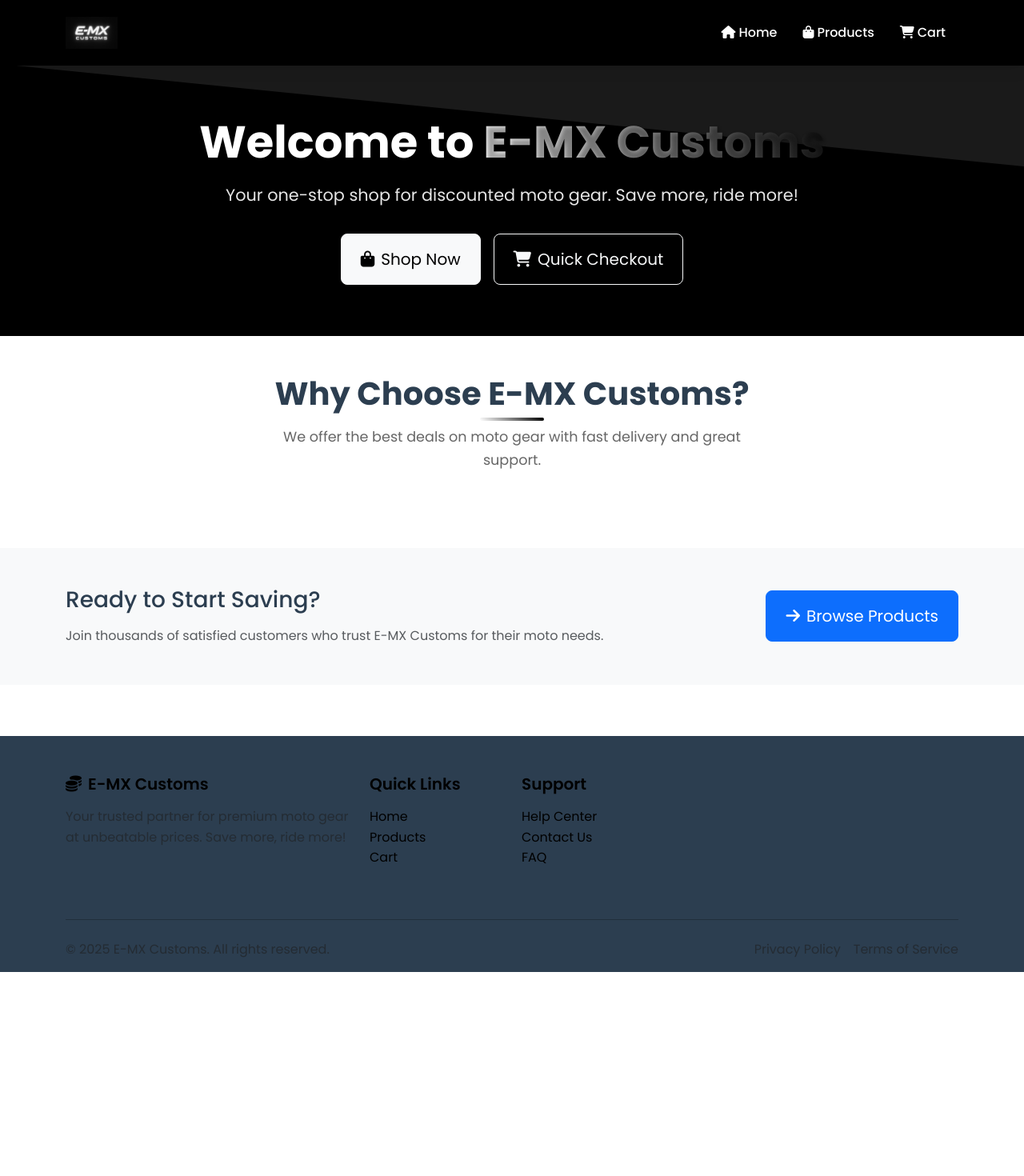
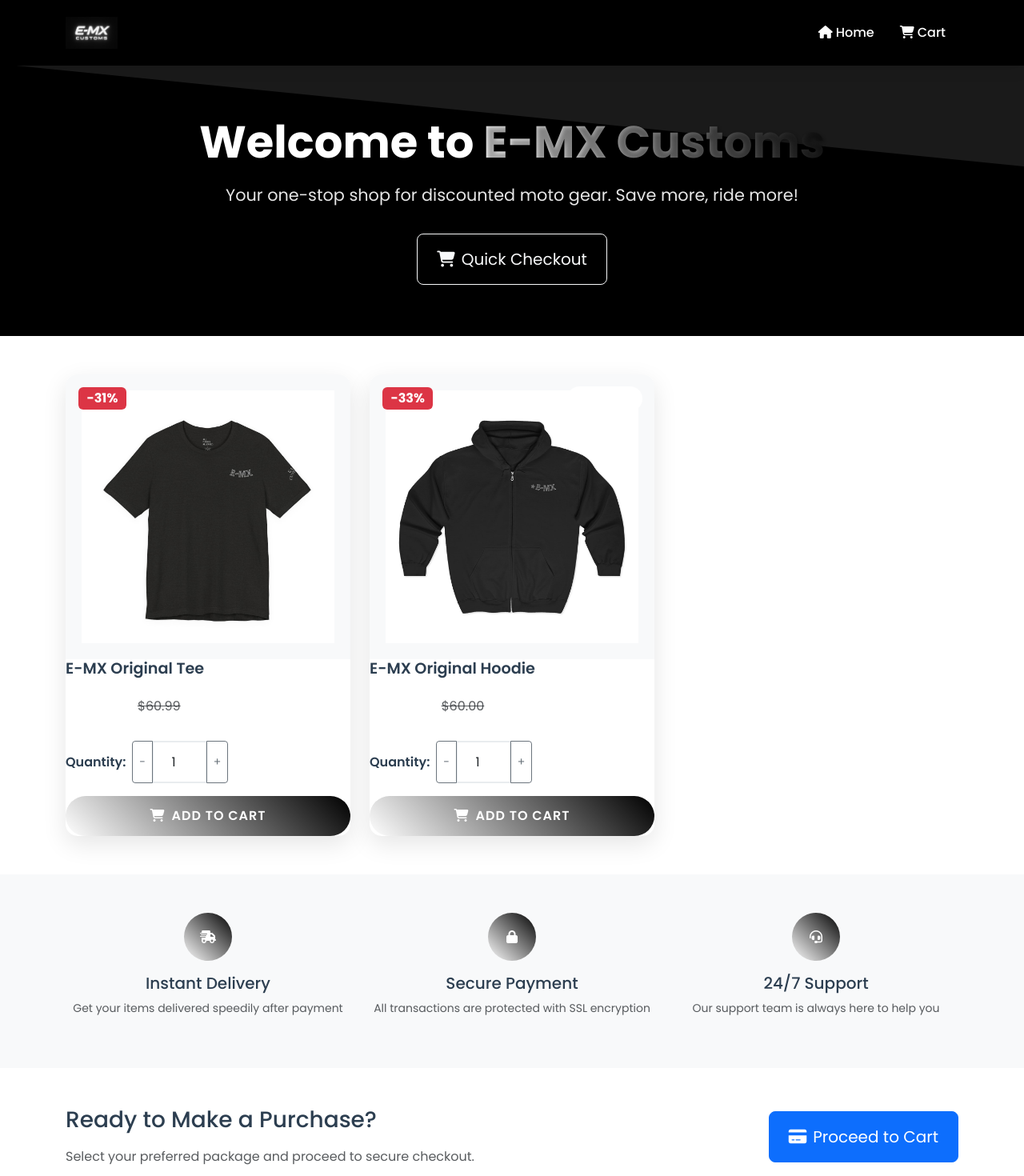
Before and after one commit to tanveeransari/starcoin, a React (Create React App) app: page /products in a window 1280 px wide. Shown: the top 1470 px of the page at 80% size. Before the commit the page ends 1215 px from the top, so only its background shows below. Built offline with nearby package versions, Linux system fonts and the light colour scheme; no server answers.

Commit message:
Turn home page into products page

```diff
--- a/src/App.tsx
+++ b/src/App.tsx
@@ -61,12 +61,6 @@ const App: React.FC = () => {
                     </Link>
                   </li>
                   <li className="nav-item">
-                    <Link className="nav-link" to="/products">
-                      <i className="fas fa-shopping-bag me-1"></i>
-                      Products
-                    </Link>
-                  </li>
-                  <li className="nav-item">
                     <Link className="nav-link" to="/cart">
                       <i className="fas fa-shopping-cart me-1"></i>
                       Cart
@@ -80,8 +74,7 @@ const App: React.FC = () => {
           {/* Main Content */}
           <main style={{ marginTop: "80px" }}>
             <Routes>
-              <Route path="/" element={<Home />} />
-              <Route path="/products" element={<Products />} />
+              <Route path="/" element={<Products />} />
               <Route path="/cart" element={<CartDisplay />} />
               <Route path="/order-success" element={<OrderSuccess />} />
             </Routes>
@@ -105,9 +98,6 @@ const App: React.FC = () => {
                   <ul className="list-unstyled">
                     <li>
                       <Link to="/">Home</Link>
-                    </li>
-                    <li>
-                      <Link to="/products">Products</Link>
                     </li>
                     <li>
                       <Link to="/cart">Cart</Link>
--- a/src/pages/OrderSuccess.tsx
+++ b/src/pages/OrderSuccess.tsx
@@ -79,9 +79,6 @@ const OrderSuccess: React.FC = () => {
             <Link to="/" className="btn btn-primary me-2">
               Back to Home
             </Link>
-            <Link to="/products" className="btn btn-outline-primary">
-              Continue Shopping
-            </Link>
           </div>
         </div>
       </div>
```
